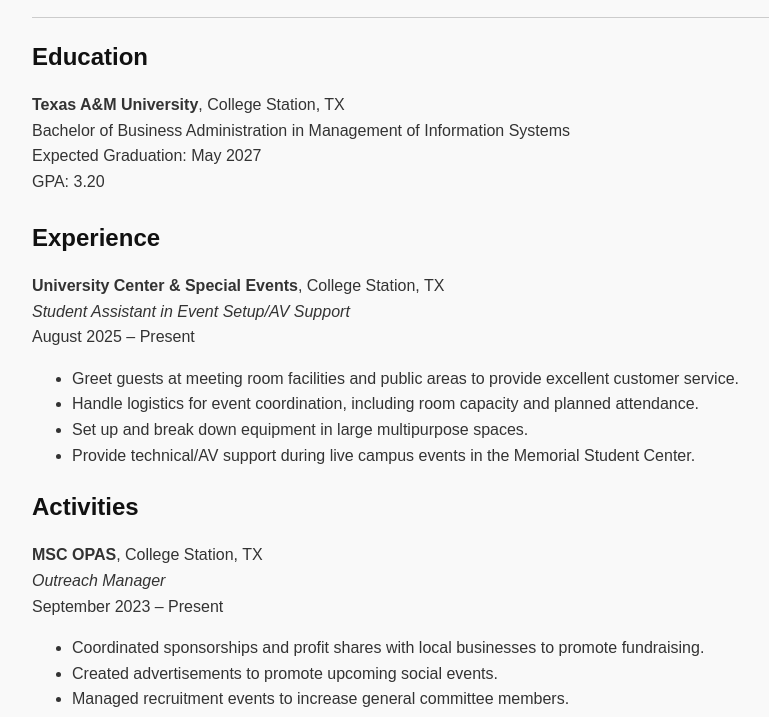
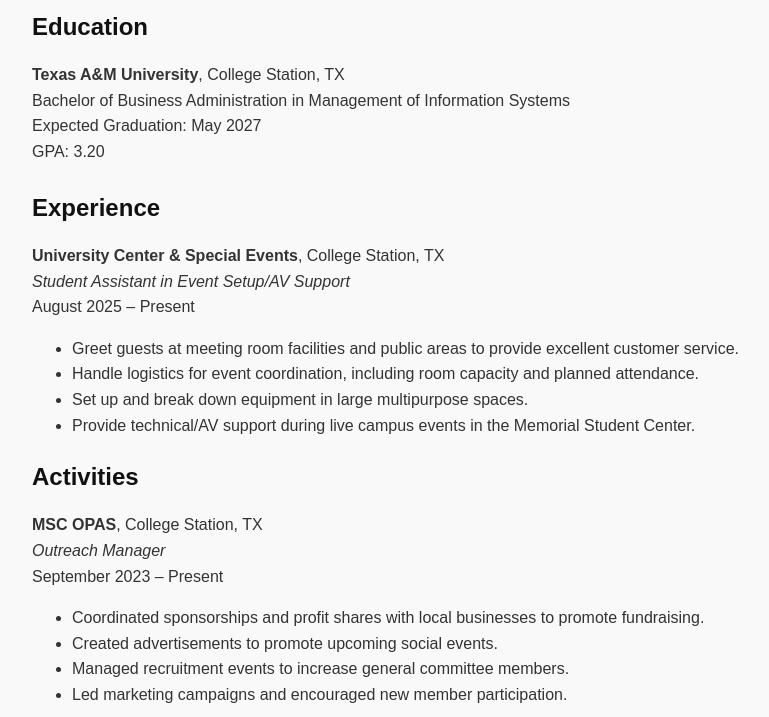
Before and after one commit to alexlawson05-cmyk/alexlawson05-cmyk.github.io, a plain HTML site: page index.html in a window 1280 px wide. Shown: the part 203-920 px from the top of the page, without its empty margins (208-977 px from the left). Drawn offline with Linux system fonts and the light colour scheme.

Commit message:
Update index.html

```diff
--- a/index.html
+++ b/index.html
@@ -4,8 +4,8 @@
 body {
 font-family: Arial, sans-serif;
 max-width: 800px;
-margin: 40px auto;
-padding: 20px;
+margin: 20px auto;
+padding: 10px;
 background-color: #f9f9f9;
 color: #333;
 line-height: 1.6;
```
